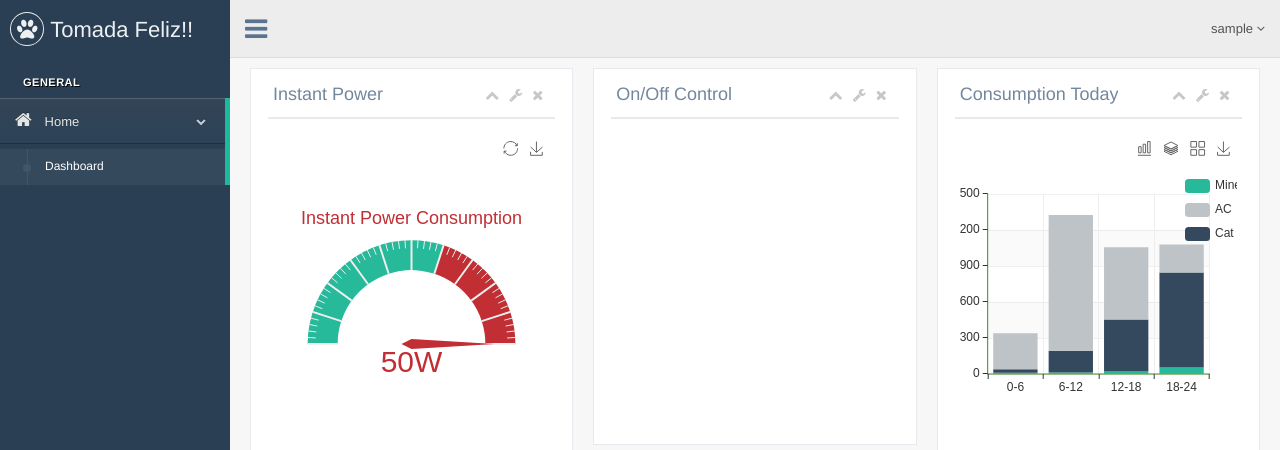
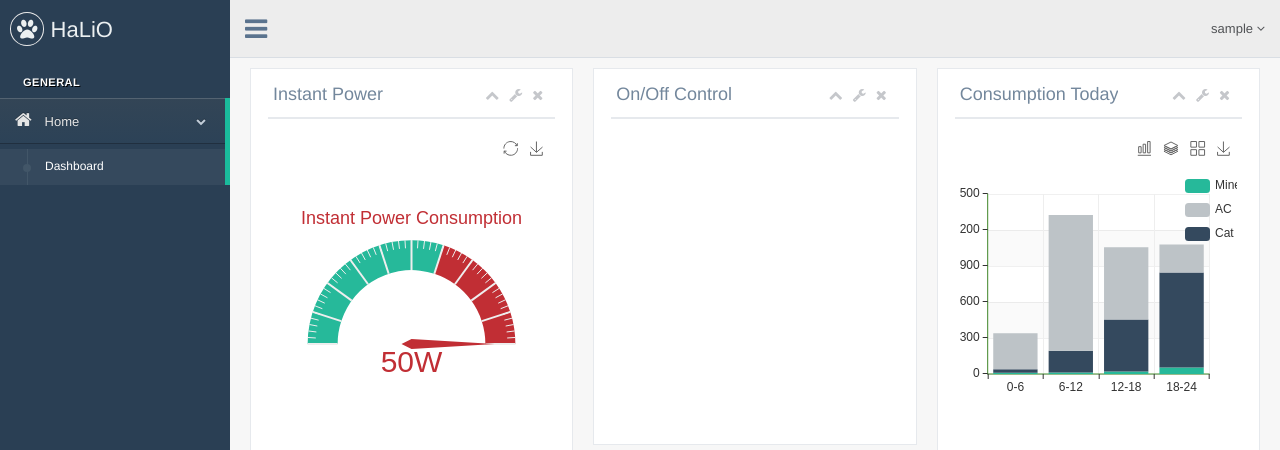
Before and after one commit to IBEXcps/HaLiO-Server, a Django app: page /dash in a window 1280 px wide. Shown: the top 450 px of the page. Run offline with Django 3.2, Linux system fonts and the light colour scheme; the visitor is signed in with stand-in values (Sample User, id 1); data that the repository does not hold is empty; some libraries are stand-ins or nearby versions.

Commit message:
change name to HaLiO, fix #1
Signed-off-by: Willian Galvani <williangalvani@gmail.com>

```diff
--- a/apirest/templates/index.html
+++ b/apirest/templates/index.html
@@ -8,7 +8,7 @@
     <meta http-equiv="X-UA-Compatible" content="IE=edge">
     <meta name="viewport" content="width=device-width, initial-scale=1">
 
-    <title>Gentellela Alela! | </title>
+    <title>HaLiO</title>
 
     <!-- Bootstrap -->
     <link href="{% static 'vendors/bootstrap/dist/css/bootstrap.min.css' %}" rel="stylesheet">
@@ -27,7 +27,7 @@
         <div class="col-md-3 left_col">
             <div class="left_col scroll-view">
                 <div class="navbar nav_title" style="border: 0;">
-                    <a href="index.html" class="site_title"><i class="fa fa-paw"></i> <span>Tomada Feliz!!</span></a>
+                    <a href="index.html" class="site_title"><i class="fa fa-paw"></i> <span>HaLiO</span></a>
                 </div>
 
                 <div class="clearfix"></div>
```
